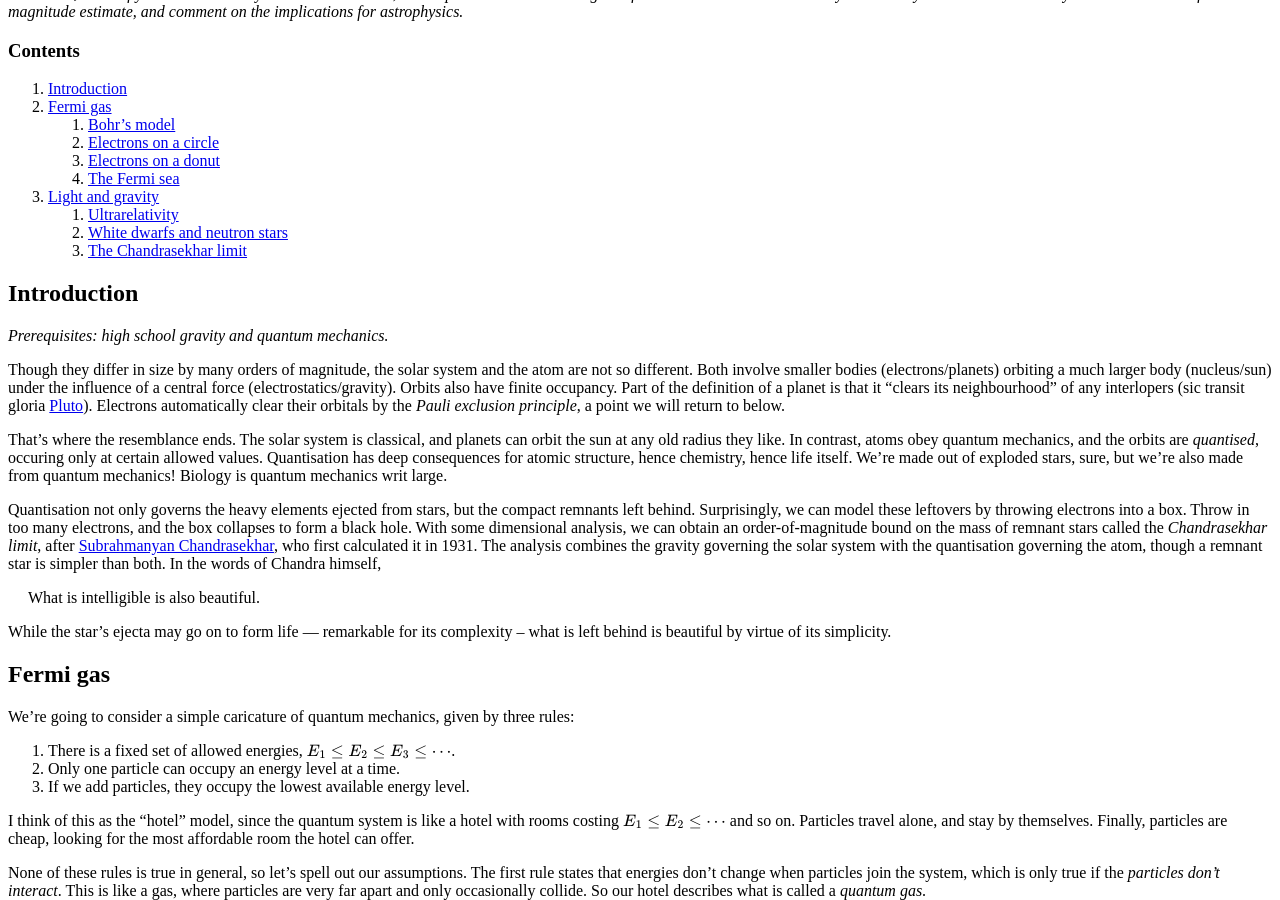
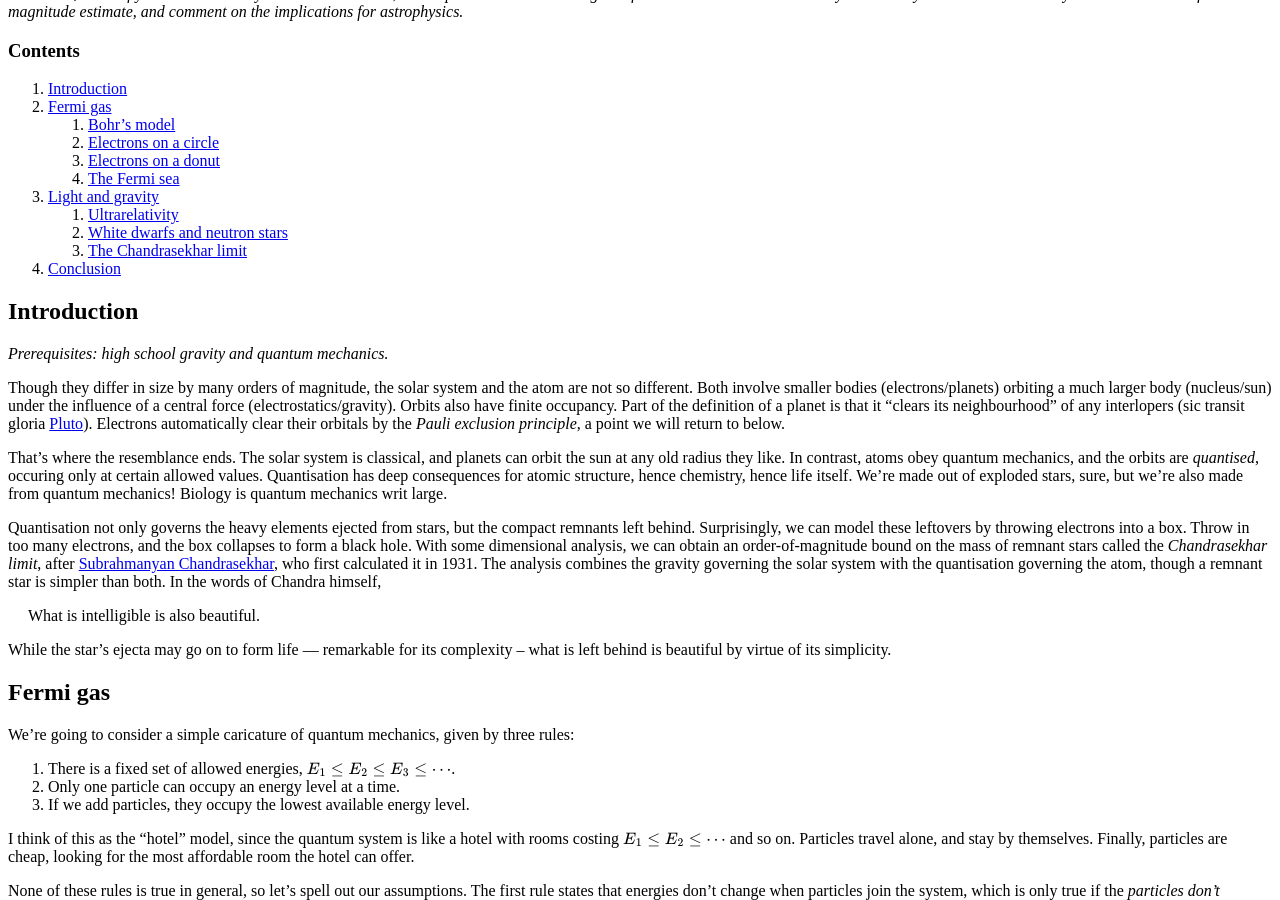
Before and after one commit to hapax/hapax.github.io, a Jekyll site: the page built from assets/chandra.md, in a window 1280 px wide and 900 px high, scrolled down 519 px. Built offline with Jekyll 4.4.1, drawn with Linux system fonts in a browser that asks for light colours; our own code applies the rules of GitHub Pages for plain Markdown files; formulas are drawn with MathJax 3; a script that is not in the unit is left out.

Commit message:
Update chandra.md

```diff
--- a/assets/chandra.md
+++ b/assets/chandra.md
@@ -24,6 +24,7 @@
    1. <a href="#sec-3-1">Ultrarelativity</a>
    2. <a href="#sec-3-2">White dwarfs and neutron stars</a>
    3. <a href="#sec-3-3">The Chandrasekhar limit</a>
+4. <a href="#sec-4">Conclusion</a>
 
 ## Introduction <a id="sec-1" name="sec-1"></a>
 
@@ -841,6 +842,8 @@
 Thus, our naive guess for an upper bound on the size of a neutron star
 is still reasonably close to the best known bound!
 
+## Conclusion <a id="sec-4" name="sec-4"></a>
+
 ### A. Donuts and boxes <a id="sec-A" name="sec-A"></a>
 
 
```
